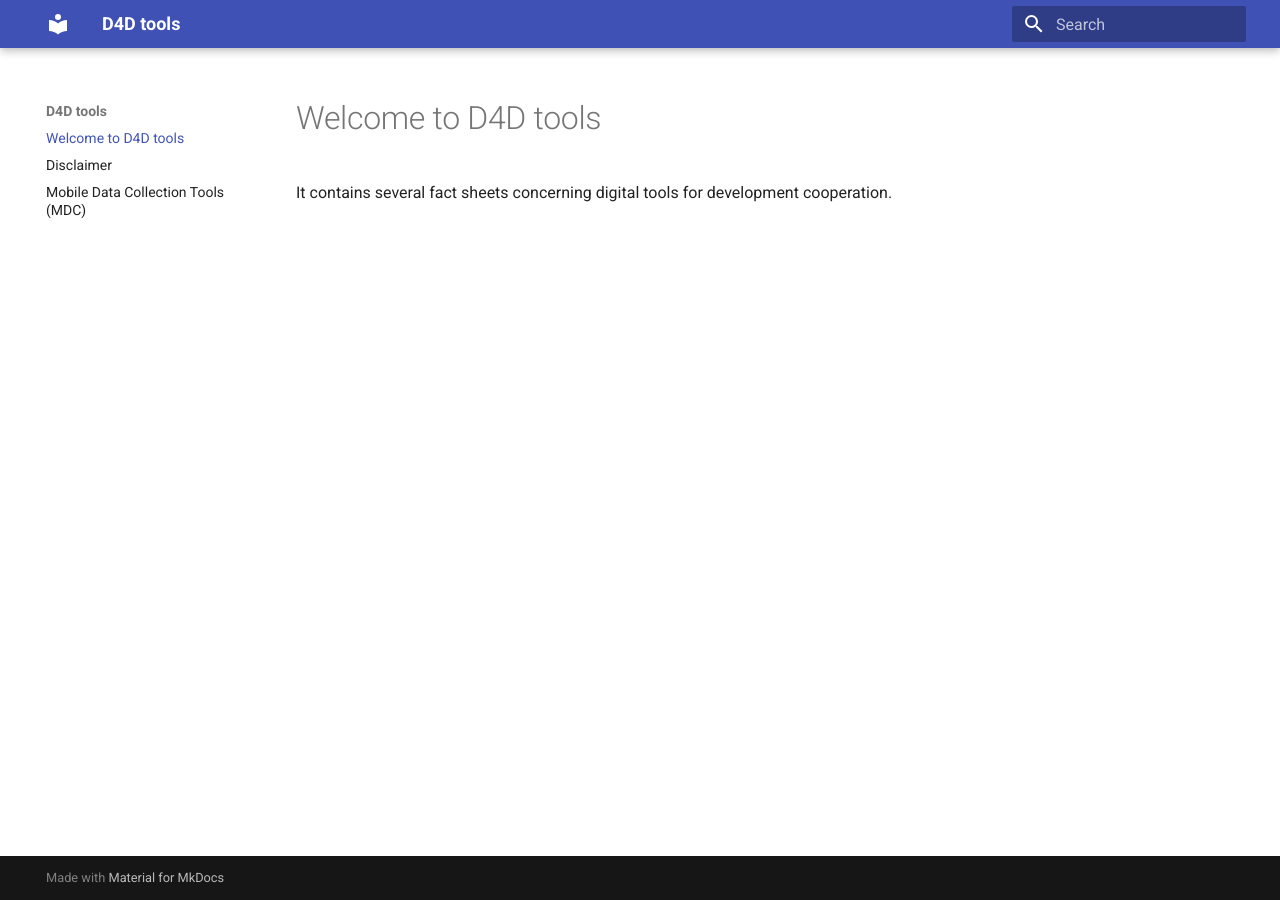
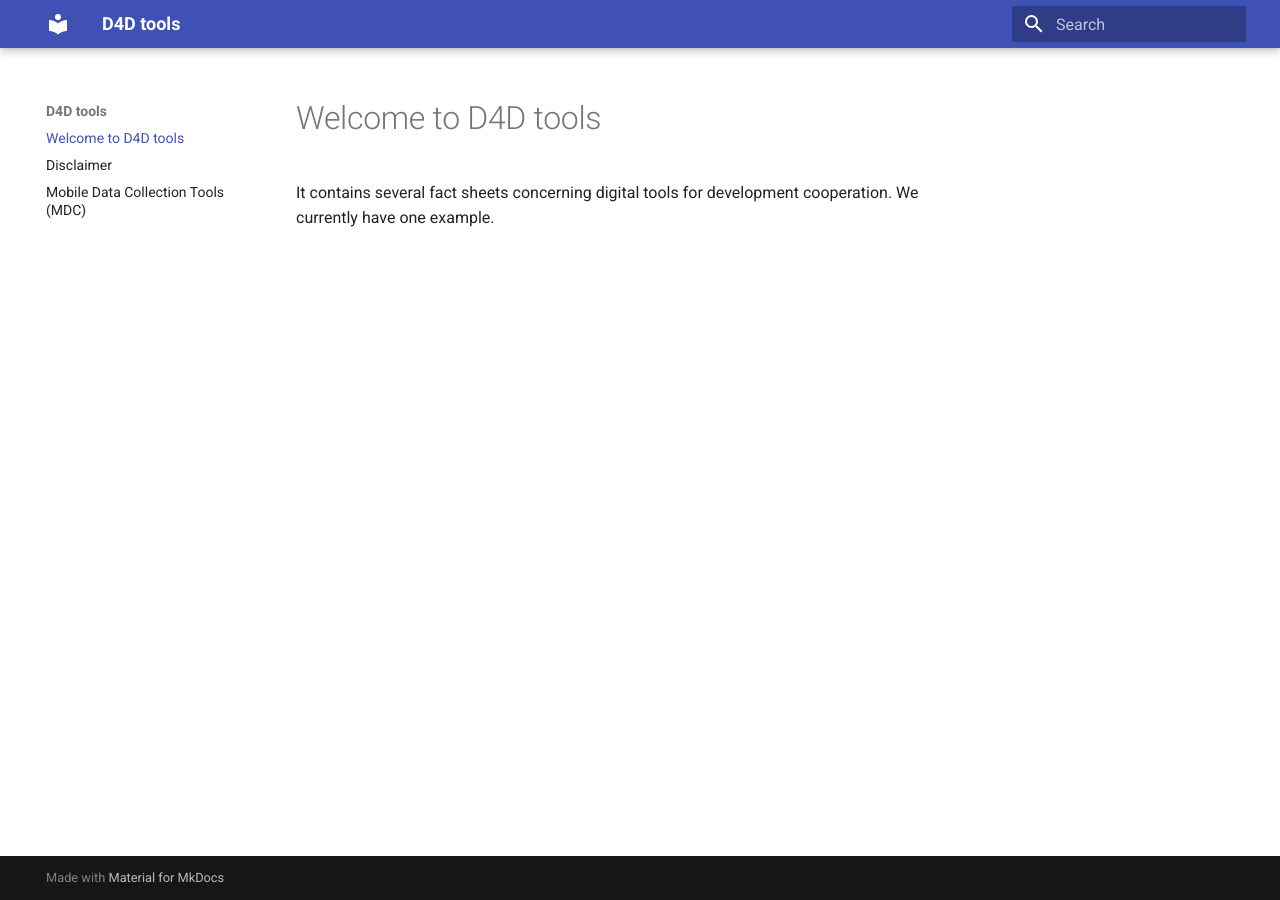
Before and after one commit to openkfw/d4dtools, an MkDocs documentation site: the page built from docs/index.md, in a window 1280 px wide. Built offline with MkDocs 1.6.1 and Material for MkDocs 9.7.7, drawn with Linux system fonts in a browser that asks for light colours.

Commit message:
Update index.md

```diff
--- a/docs/index.md
+++ b/docs/index.md
@@ -1,3 +1,4 @@
 # Welcome to D4D tools
 
 It contains several fact sheets concerning digital tools for development cooperation.
+We currently have one example.
```
